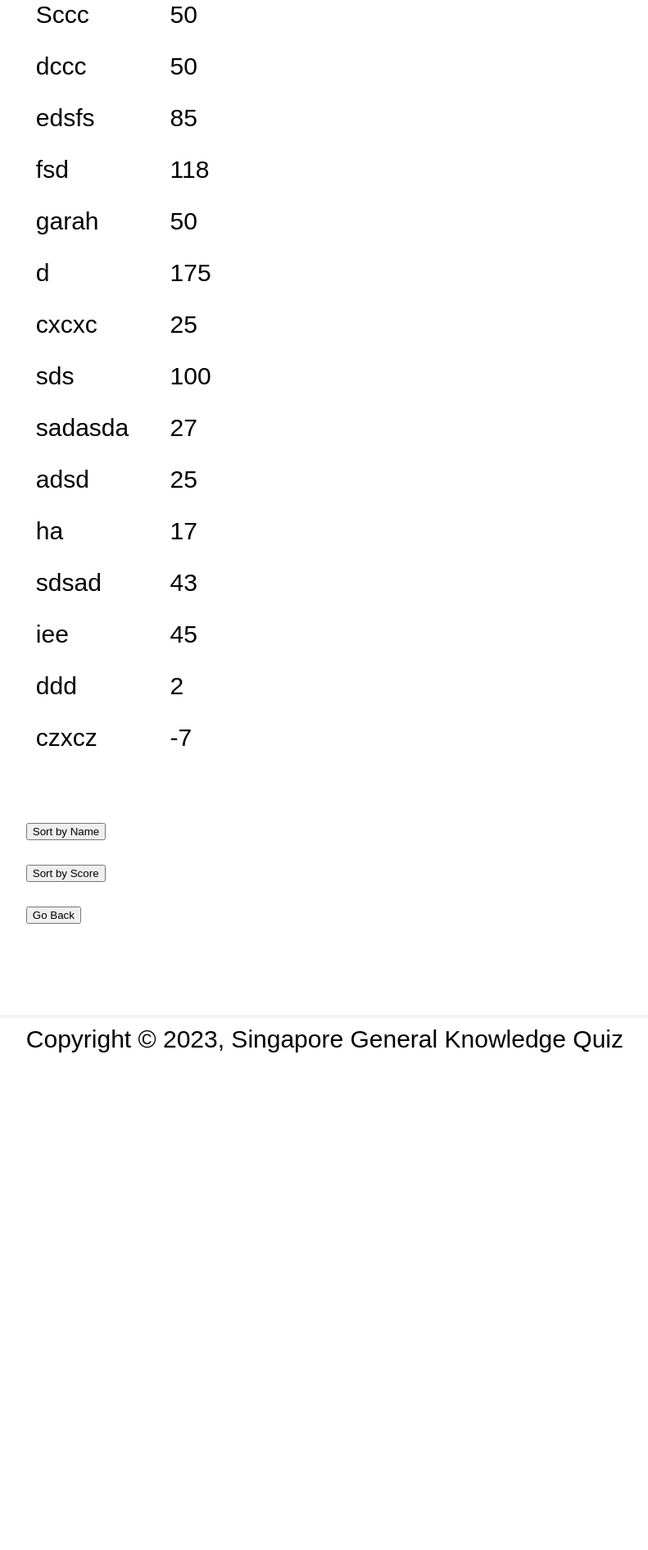
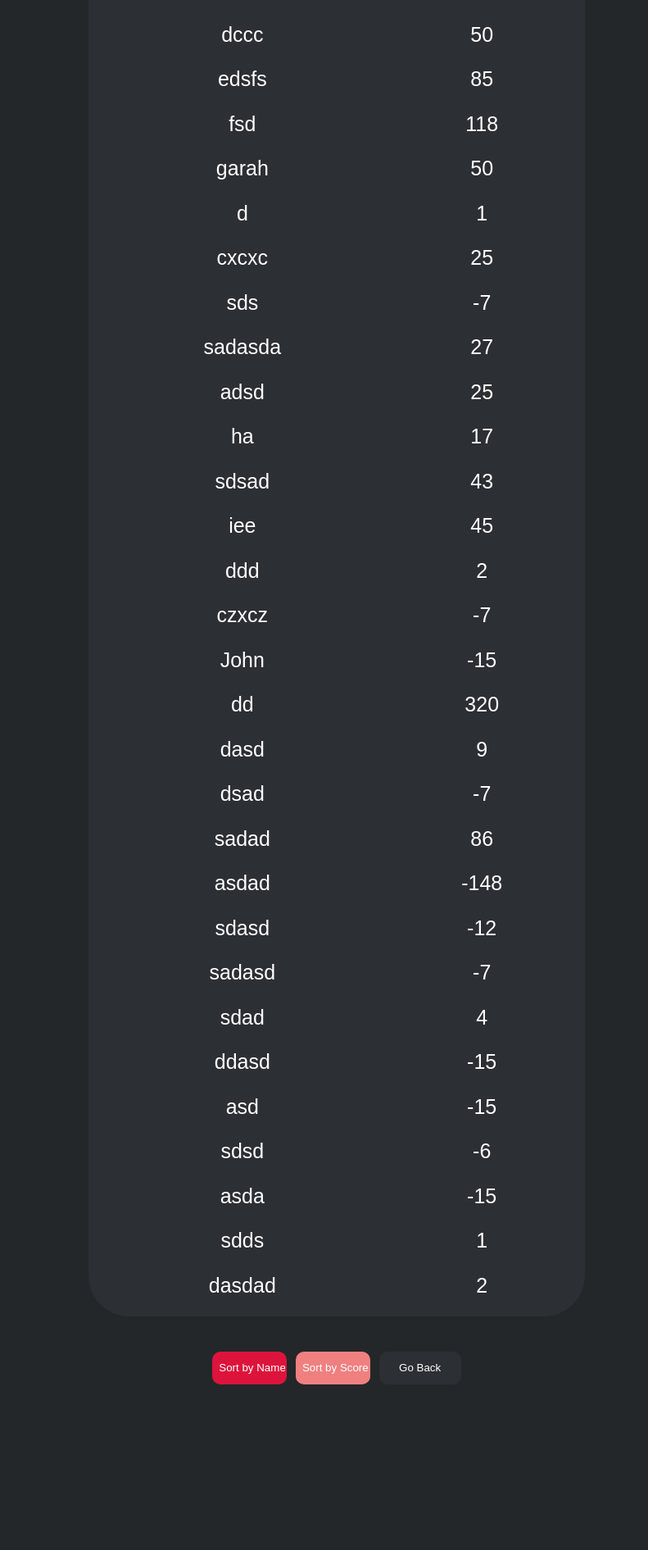
Before and after one commit to ngchinchia/SingaporeQuizPHP, a PHP site: page /LeaderBoard.php in a window 1280 px wide. Shown: the part 605-2496 px from the top of the page at 82% size, without its empty margins (229-1020 px from the left). Before the commit the page ends 1889 px from the top, so only its background shows below. Run offline with PHP 8.4, Linux system fonts and the light colour scheme.

Commit message:
CSS Styling completed

```diff
--- a/LeaderBoard.php
+++ b/LeaderBoard.php
@@ -72,21 +72,31 @@
         }
 
         // Display the table
-        echo "<table>";
-        echo "<h2>LeaderBoard</h2>";
+        echo "<table class='table-record'>";
+        echo "<div class='heading-topic'>";
+        echo strtoupper("<h2>l e a d e r B o a r d</h2>");
+        echo "</div>";
+        echo "<br>";
+
+
         echo "<tr><th>Nickname</th><th>Score</th></tr>";
         foreach ($newarray as $score) {
             echo "<tr><td>" . $score[0] . "</td><td>" . $score[1] . "</td></tr>";
         }
+
         echo "</table>";
         echo "<br>";
+
         echo "<form action='LeaderBoard.php' method='GET'>";
-        echo "<input type='submit' name='sortbyname' value='Sort by Name'>";
+        echo "<div class='sort-buttons'>";
+        echo "<input type='submit' name='sortbyname' value='Sort by Name' class='sortname-btn'>";
         echo "<br>";
-        echo "<input type='submit' name='sortbyscore' value='Sort by Score'>";
+        echo "<input type='submit' name='sortbyscore' value='Sort by Score' class='sortscore-btn'>";
         echo "<br>";
-        echo "<input type='submit' name='navigateback' value='Go Back'>";
+        echo "<input type='submit' name='navigateback' value='Go Back' class='prev-btn'>";
+        echo "</div>";
         echo "</form>";
+
 
         if (isset($_GET['navigateback'])) {
             header("Location:result.php");
--- a/LeaderBoard.txt
+++ b/LeaderBoard.txt
@@ -5,9 +5,9 @@
 ["edsfs",85]
 ["fsd",118]
 ["garah",50]
-["d",175]
+["d",1]
 ["cxcxc",25]
-["sds",100]
+["sds",-7]
 ["sadasda",27]
 ["adsd",25]
 ["ha",17]
@@ -15,3 +15,18 @@
 ["iee",45]
 ["ddd",2]
 ["czxcz",-7]
+["John",-15]
+["dd",320]
+["dasd",9]
+["dsad",-7]
+["sadad",86]
+["asdad",-148]
+["sdasd",-12]
+["sadasd",-7]
+["sdad",4]
+["ddasd",-15]
+["asd",-15]
+["sdsd",-6]
+["asda",-15]
+["sdds",1]
+["dasdad",2]
--- a/style.css
+++ b/style.css
@@ -1,23 +1,195 @@
-body{
-    font-family: sans-serif;
-    font-size:30px;
-    line-height:1.7em;
+body {
+  font-family: sans-serif;
+  font-size: 25px;
+  line-height: 1.7em;
+  background-color: #23272a;
+  color: #ffffff;
 }
 
-.container{
-    width:60%;
-    margin:0 auto;
-    overflow:auto;
+.container {
+  width: 60%;
+  margin: 0 auto;
+  overflow: auto;
+  text-align: center;
 }
 
-header{
-    border-bottom:4px #f4f4f4 solid;
+header {
+  border-bottom: 1px #ffffff solid;
 }
 
-footer{
-    border-top:4px #f4f4f4 solid;
+footer {
+  margin-top: 10em;
+  border-top: 1px #ffffff solid;
 }
 
-.lastqn_hide{
-    display:none;
+.lastqn_hide {
+  display: none;
 }
+
+.submit-btn {
+  margin-top: 2em;
+  background-color: #2e8b57;
+  color: #ffffff;
+  border-style: solid;
+  border-color: #2e8b57;
+  border-radius: 10px;
+  width: 100px;
+  height: 40px;
+}
+
+.submit-btn:hover,
+.newquiz-btn:hover {
+  background-color: #3ea05f;
+}
+
+.next-btn {
+  background-color: #2c2f33;
+  color: #ffffff;
+  border-style: solid;
+  border-color: #2c2f33;
+  border-radius: 10px;
+  width: 100px;
+  height: 40px;
+}
+
+.next-btn:hover,
+.prev-btn:hover {
+  background-color: #7289da;
+}
+
+.prev-btn {
+  background-color: #2c2f33;
+  color: #ffffff;
+  border-style: solid;
+  border-color: #2c2f33;
+  border-radius: 10px;
+  width: 100px;
+  height: 40px;
+}
+
+.btn-base {
+  background-color: #2c2f33;
+  color: #ffffff;
+  border-style: solid;
+  border-radius: 10px;
+  height: 40px;
+}
+
+.newquiz-btn,
+.record-btn,
+.exit-btn{
+  margin-top: 2em;
+  border-color: inherit;
+  background-color: inherit;
+  width: 150px;
+}
+
+.newquiz-btn {
+  background-color: #2e8b57;
+  border-color: #2e8b57;
+}
+
+.record-btn {
+  background-color: #4682b4;
+  border-color: #4682b4;
+}
+
+.record-btn:hover {
+  background-color: #5e9acf;
+}
+
+.exit-btn {
+  background-color: #800000;
+  border-color: #800000;
+  width: 100px;
+}
+
+.exit-btn:hover {
+  background-color: #990000;
+}
+
+.my-input {
+  margin-top: 2em;
+  background-color: #36393f;
+  border-radius: 50px;
+  border: none;
+  color: #ffffff;
+  padding: 8px 12px;
+  width: 200px;
+}
+
+.my-input:focus {
+  outline: none;
+  box-shadow: 0 0 0 3px #7289da;
+}
+
+.choices li {
+  display: flex;
+  margin-left: 10em;
+}
+
+option {
+    background-color: #36393F;
+    color: #ffffff;
+    font-size: 15px;
+}
+
+.heading-topic {
+    background-color: #7289da;
+    color: #ffffff;
+    padding: 5px;
+    border-radius: 50px;
+
+  }
+
+  .sortname-btn {
+    background-color: #DC143C;
+    color: #ffffff;
+    border-style: solid;
+    border-color: #DC143C;
+    border-radius: 10px;
+    width: 30%;
+    height: 40px;
+
+  }
+
+  .sortname-btn:hover{
+    background-color:#F05C79;
+    border-color:#F05C79;
+  }
+
+
+  .sortscore-btn {
+    background-color: #F08080;
+    color: #ffffff;
+    border-style: solid;
+    border-color: #F08080;
+    border-radius: 10px;
+    width: 30%;
+    height: 40px;
+
+
+  }
+
+  .sortscore-btn:hover{
+    background-color:#e83e3e;
+    border-color:#e83e3e ;
+  }
+
+  .sort-buttons {
+    display: flex;
+    justify-content: space-between;
+    width: 40%;
+    margin: 0 auto;
+
+
+  }
+
+  .table-record{
+    margin: 0 auto;
+    text-align: center;
+    background-color:#2C2F33;
+    width: 80%;
+    padding:10px;
+    border-radius: 50px;
+  }
```
Also changed, not shown: next.php (+19 -12 lines), quiz.php (+4 -4 lines), result.php (+13 -9 lines).
